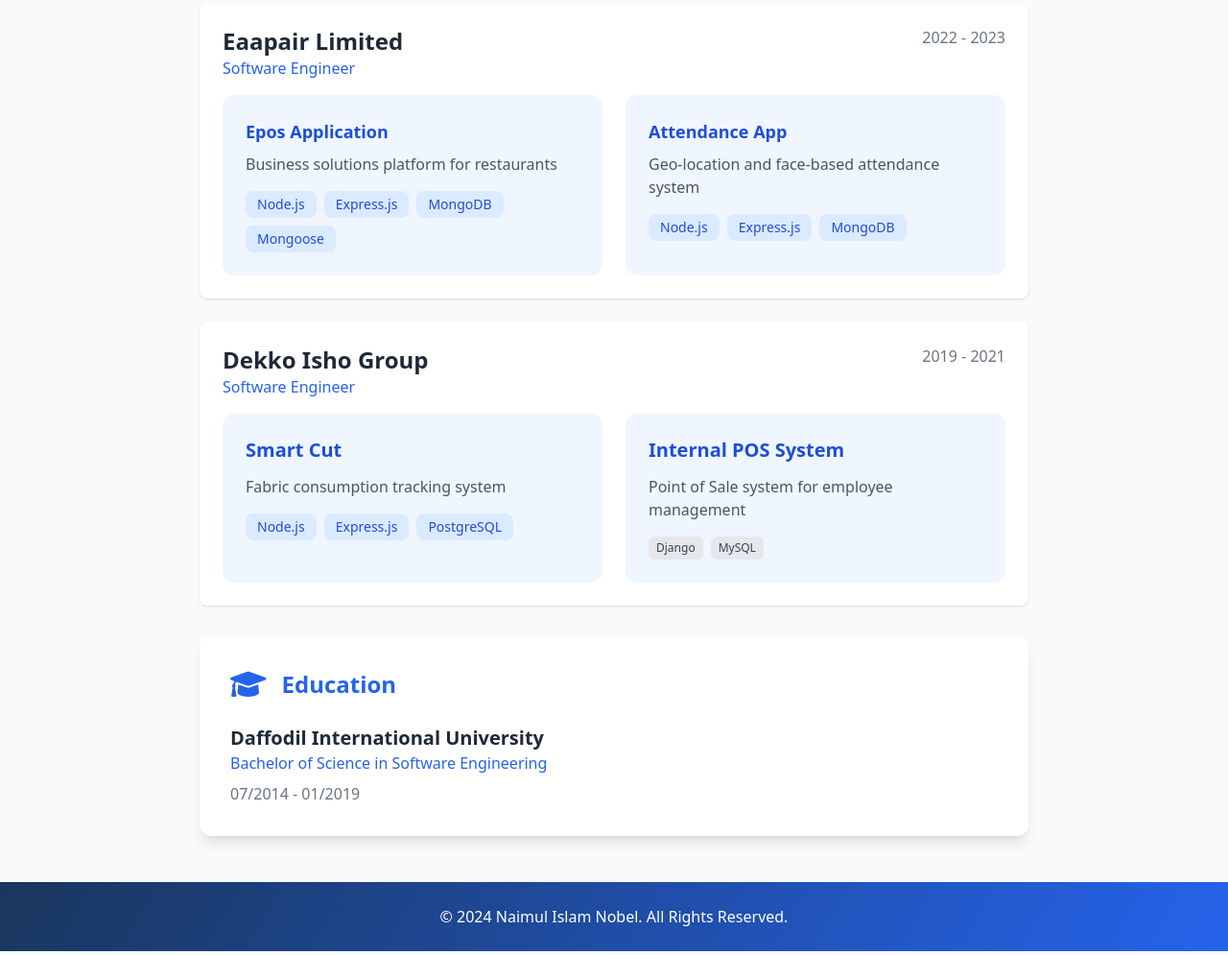
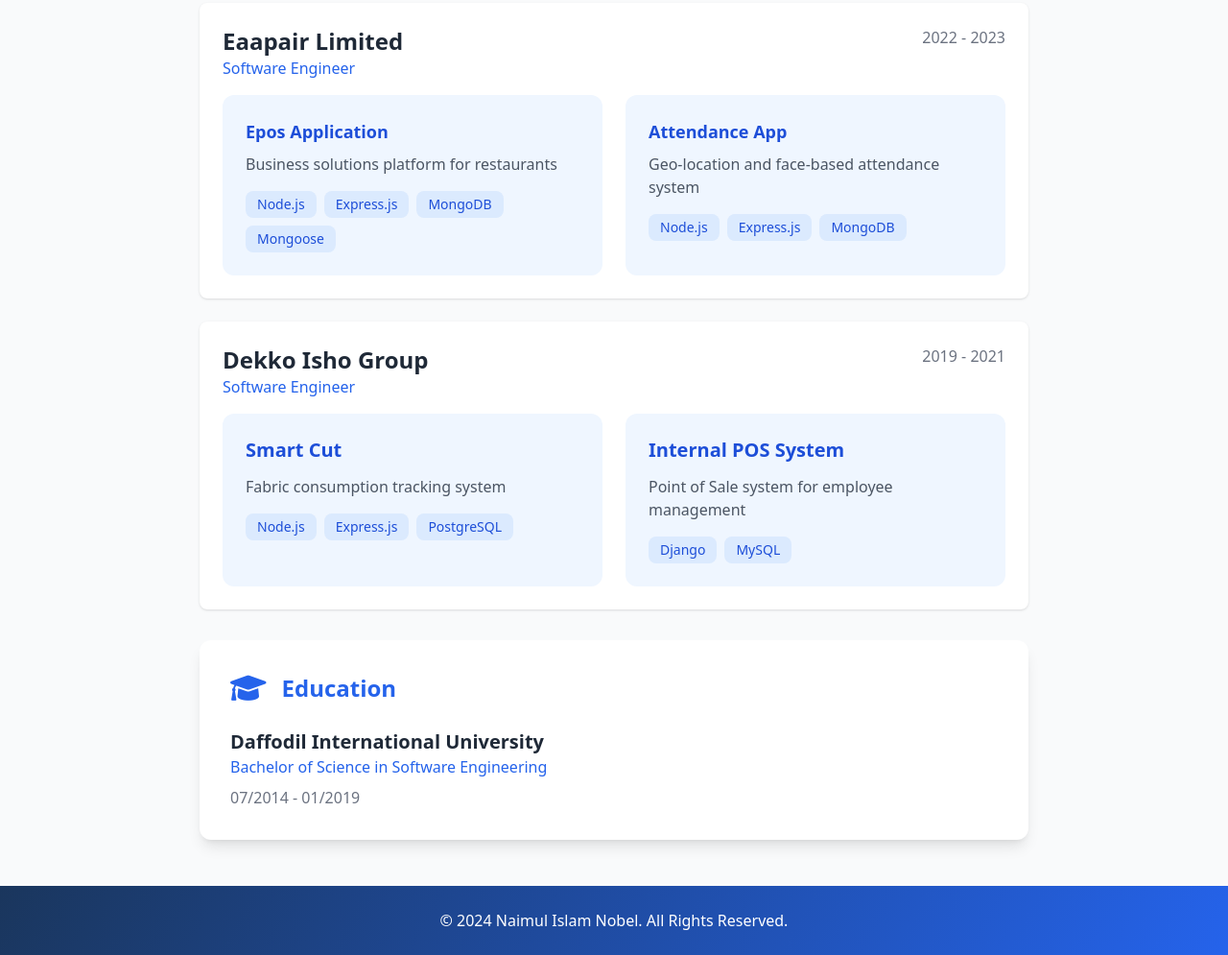
Before and after one commit to Naimulnobel/Naimulnobel.github.io, a plain HTML site: page index.html in a window 1280 px wide. Shown: the part 1305-2300 px from the top of the page at 96% size. Drawn offline with nearby package versions, Linux system fonts and the light colour scheme.

Commit message:
Update index.html

```diff
--- a/index.html
+++ b/index.html
@@ -183,8 +183,8 @@
             <h4 class="text-xl font-semibold text-blue-700 mb-3">Internal POS System</h4>
             <p class="text-gray-600 mb-4">Point of Sale system for employee management</p>
             <div class="flex flex-wrap gap-2">
-              <span class="bg-gray-200 text-gray-700 px-2 py-1 rounded-md text-xs">Django</span>
-              <span class="bg-gray-200 text-gray-700 px-2 py-1 rounded-md text-xs">MySQL</span>
+              <span class="bg-blue-100 text-blue-700 px-3 py-1 rounded-lg text-sm">Django</span>
+              <span class="bg-blue-100 text-blue-700 px-3 py-1 rounded-lg text-sm">MySQL</span>
             </div>
           </div>
         </div>
```
